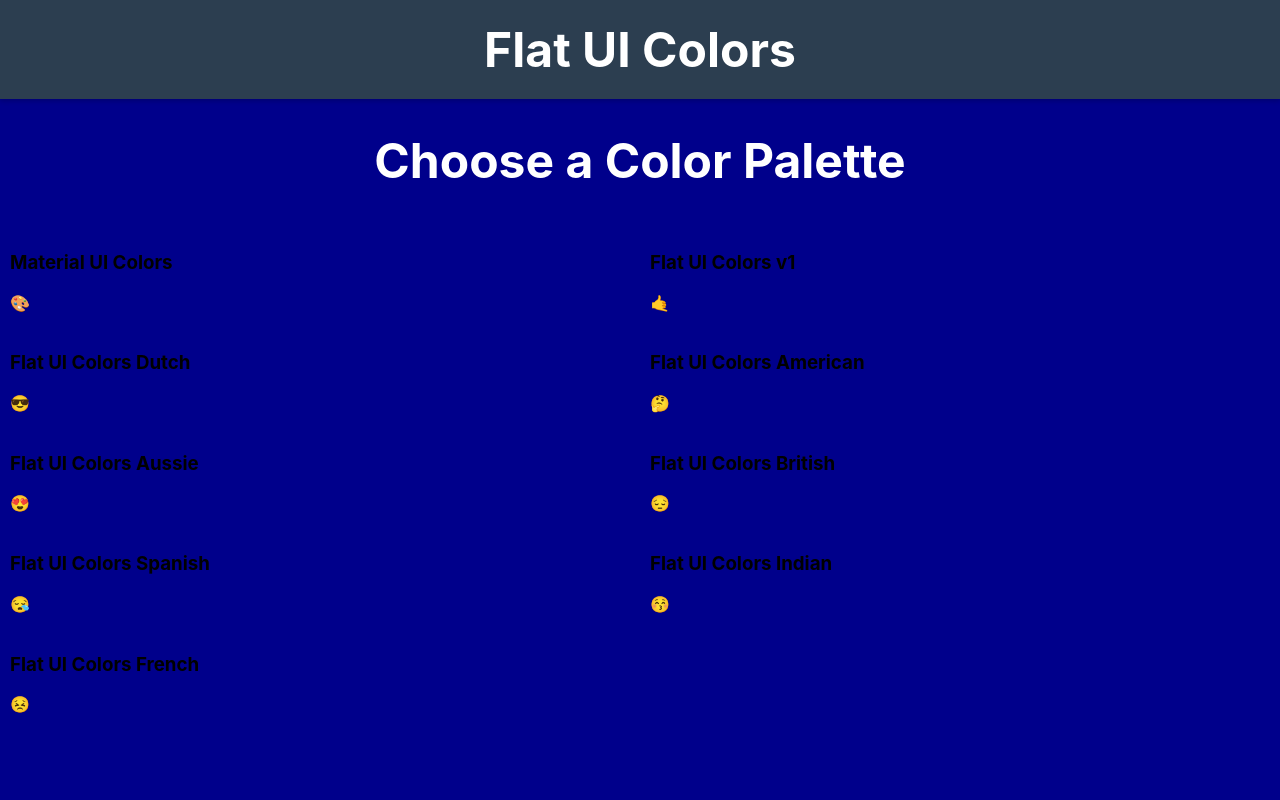
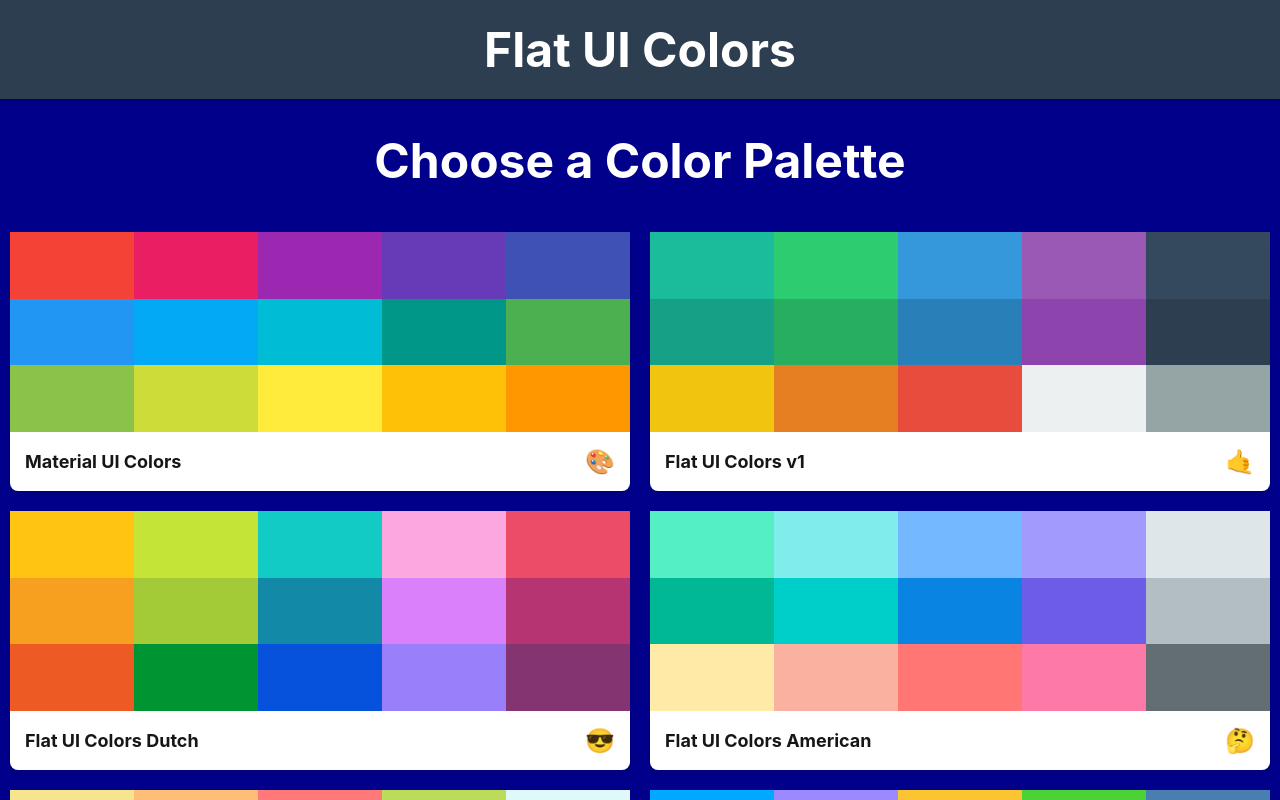
Before and after one commit to c11tadeL/REACT, a React (Create React App) app in the folder Task_3/color-app/: page / in a window 1280 px wide. Shown: the top 800 px of the page. Built offline with nearby package versions, Linux system fonts and the light colour scheme.

Commit message:
add styles for PaletteCard

```diff
--- a/Task_3/color-app/src/styles/style.css
+++ b/Task_3/color-app/src/styles/style.css
@@ -49,3 +49,45 @@
     gap: 20px;
     padding: 10px;
   }
+
+  .palette-card {
+    background-color: white;
+    border-radius: 8px;
+    box-shadow: 0 4px 6px rgba(0, 0, 0, 0.1);
+    transition: transform 0.3s ease, box-shadow 0.3s ease;
+    cursor: pointer;
+  }
+
+  .palette-card:hover {
+    transform: translateY(-10px);
+    box-shadow: 0 10px 15px rgba(0, 0, 0, 0.2);
+  }
+
+  .palette-preview {
+    height: 200px;
+    display: grid;
+    grid-template-columns: repeat(5, 1fr);
+    grid-template-rows: repeat(3, 1fr);
+  }
+
+  .palette-mini-color {
+    width: 100%;
+    height: 100%;
+  }
+
+  .palette-info {
+    padding: 15px;
+    display: flex;
+    justify-content: space-between;
+    align-items: center;
+  }
+
+  .palette-info h3 {
+    margin: 0;
+    font-size: 18px;
+    color: #181518;
+  }
+
+  .palette-emoji {
+    font-size: 24px;
+  }
```
